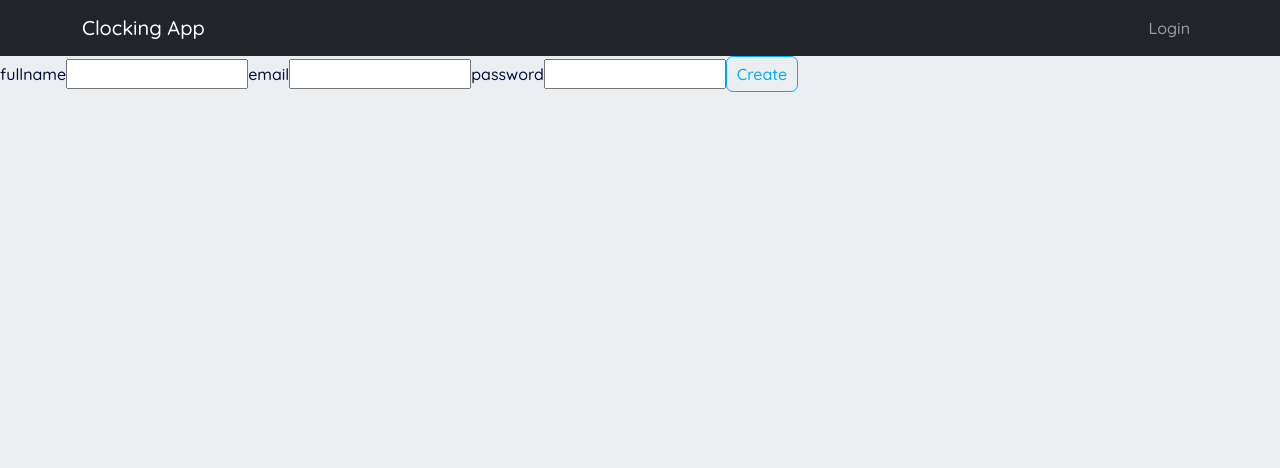
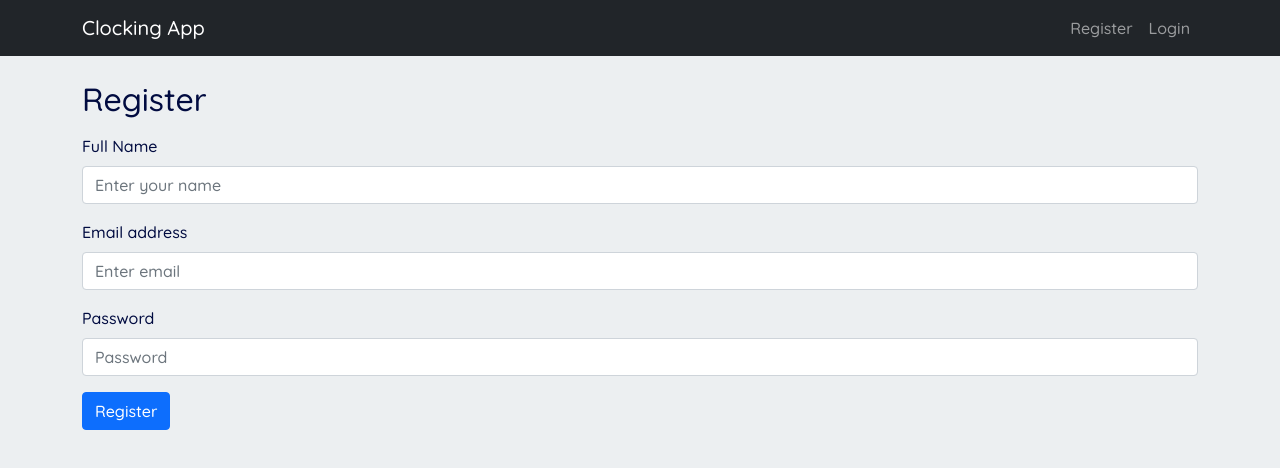
Before and after one commit to RyanAbukarn/clocking_webapp, a React (Create React App) app in the folder app/: page /sign_up in a window 1280 px wide. Shown: the top 468 px of the page. Built offline with nearby package versions, Linux system fonts and the light colour scheme.

Commit message:
update styles, add register link

```diff
--- a/app/src/components/AppNavbar/AppNavbar.js
+++ b/app/src/components/AppNavbar/AppNavbar.js
@@ -29,6 +29,9 @@ const AppNavbar = ({ isAuthenticated, setIsAuthenticated }) => {
 
   const guestLinks = (
     <Nav>
+      <Link className="nav-link" to="/sign_up">
+        Register
+      </Link>
       <Link className="nav-link" to="/">
         Login
       </Link>
--- a/app/src/components/Login/Login.js
+++ b/app/src/components/Login/Login.js
@@ -1,6 +1,7 @@
 import React, { useEffect, useState } from "react";
 import Axios from "axios";
 import { useNavigate } from "react-router-dom";
+import { Form, Button, Container } from "react-bootstrap";
 
 function Login({ setIsAuthenticated, isAuthenticated }) {
   const [password, setPassword] = useState("");
@@ -25,25 +26,35 @@ function Login({ setIsAuthenticated, isAuthenticated }) {
   };
 
   return (
-    <div className="App">
-      <label>email</label>
-      <input
-        type="text"
-        name="email"
+    <Container className="mt-4">
+      <h2 className="pb-2">Login</h2>
+      <Form>
+        <Form.Group className="mb-3" controlId="Email">
+          <Form.Label>Email address</Form.Label>
+          <Form.Control
+            type="email"
+            placeholder="Enter email"
             onChange={(e) => {
               setEmail(e.target.value);
             }}
           />
-      <label>password</label>
-      <input
+        </Form.Group>
+
+        <Form.Group className="mb-3" controlId="Password">
+          <Form.Label>Password</Form.Label>
+          <Form.Control
             type="password"
-        name="password"
+            placeholder="Password"
             onChange={(e) => {
               setPassword(e.target.value);
             }}
           />
-      <button onClick={submitUser}>Log In</button>
-    </div>
+        </Form.Group>
+        <Button variant="primary" type="submit" onClick={submitUser}>
+          Log In
+        </Button>
+      </Form>
+    </Container>
   );
 }
 
--- a/app/src/components/Profile/Profile.js
+++ b/app/src/components/Profile/Profile.js
@@ -1,5 +1,6 @@
 /* eslint-disable react-hooks/exhaustive-deps */
 import React, { useEffect, useState } from "react";
+import { Container } from "react-bootstrap";
 import Axios from "axios";
 import { useNavigate } from "react-router-dom";
 import TeamPanel from "../TeamLogs/TeamLogs";
@@ -21,18 +22,18 @@ export default function Profile({ isAuthenticated }) {
         (res) => {
           const { data } = res;
           setEventLogData(data);
-          setLoading(false)
-
+          setLoading(false);
         }
       );
     }
   }, [userId]);
 
-
-  return isLoading ? "Loading profile.." :  (
-    <div>
+  return isLoading ? (
+    "Loading profile.."
+  ) : (
+    <Container className="mt-4">
       <Timer eventLogData={eventLogData} userId={userId} />
       <TeamPanel />
-    </div>
+    </Container>
   );
 }
--- a/app/src/components/User/UserForm.js
+++ b/app/src/components/User/UserForm.js
@@ -1,5 +1,6 @@
 import React, { useState } from "react";
 import Axios from "axios";
+import { Form, Button, Container } from "react-bootstrap";
 
 function UserForm() {
   const [fullname, setFullname] = useState("");
@@ -11,36 +12,48 @@ function UserForm() {
       fullname: fullname,
       password: password,
       email: email,
-    }).then();
+    });
   };
   return (
-    <div className="App">
-      <label>fullname</label>
-      <input
+    <Container className="mt-4">
+      <h2 className="pb-2">Register</h2>
+      <Form>
+        <Form.Group className="mb-3" controlId="Name">
+          <Form.Label>Full Name</Form.Label>
+          <Form.Control
             type="text"
-        name="fullname"
+            placeholder="Enter your name"
             onChange={(e) => {
               setFullname(e.target.value);
             }}
           />
-      <label>email</label>
-      <input
-        type="text"
-        name="email"
+        </Form.Group>
+        <Form.Group className="mb-3" controlId="Email">
+          <Form.Label>Email address</Form.Label>
+          <Form.Control
+            type="email"
+            placeholder="Enter email"
             onChange={(e) => {
               setEmail(e.target.value);
             }}
           />
-      <label>password</label>
-      <input
+        </Form.Group>
+
+        <Form.Group className="mb-3" controlId="Password">
+          <Form.Label>Password</Form.Label>
+          <Form.Control
             type="password"
-        name="password"
+            placeholder="Password"
             onChange={(e) => {
               setPassword(e.target.value);
             }}
           />
-      <button onClick={submitUser}>Create</button>
-    </div>
+        </Form.Group>
+        <Button variant="primary" type="submit" onClick={submitUser}>
+          Register
+        </Button>
+      </Form>
+    </Container>
   );
 }
 
```
Also changed, not shown: 1 other file (tests, documents, lock files or other folders). Lines whose indentation alone changed are shown as unchanged.
